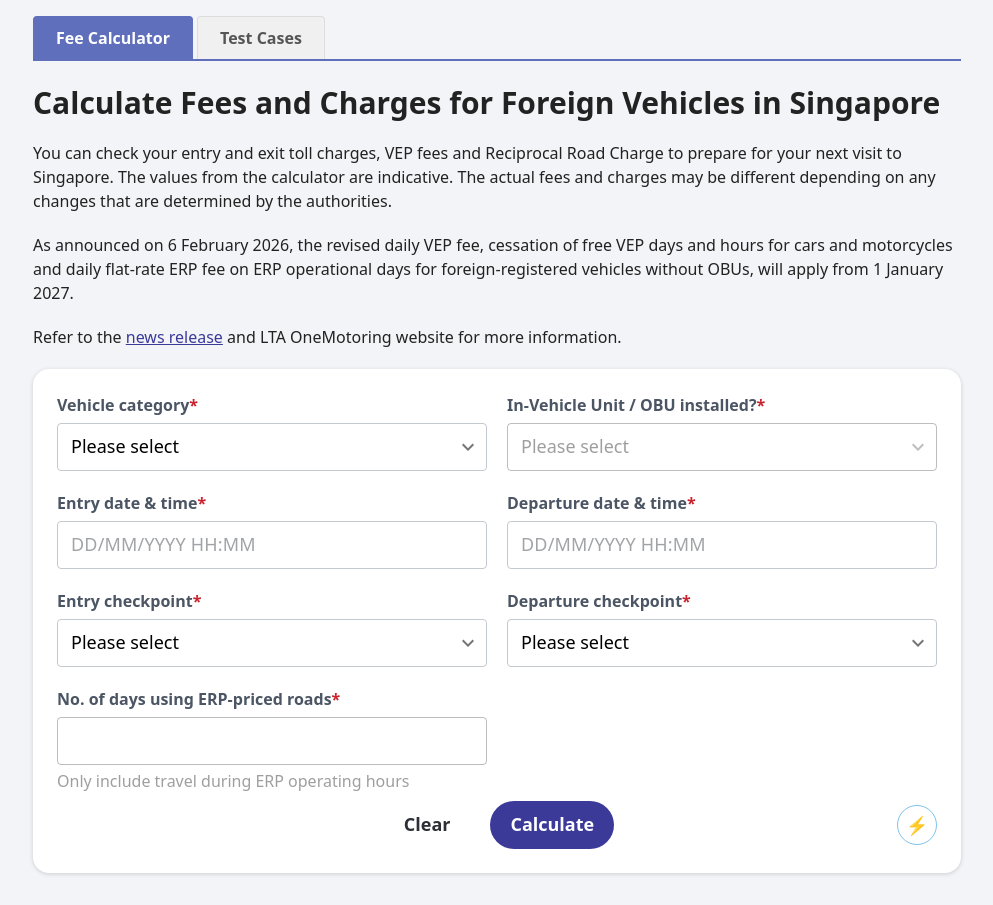
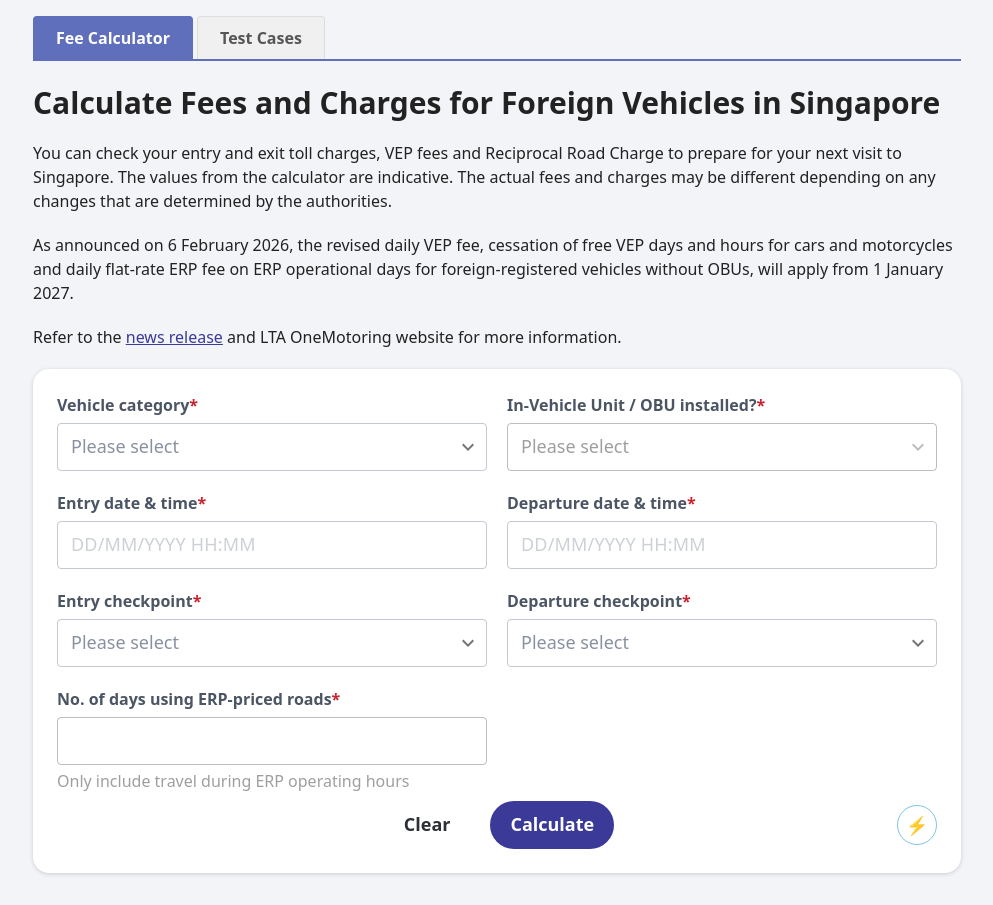
Before and after one commit to willteowh/vep-calculator, a React (Vite) app: page / in a window 1280 px wide. Shown: the whole page, without its empty margins (143-1136 px from the left). Built offline with nearby package versions, Linux system fonts and the light colour scheme.

Commit message:
UI update4

```diff
--- a/src/VEPCalculator.jsx
+++ b/src/VEPCalculator.jsx
@@ -290,6 +290,7 @@ export default function VEPCalculator() {
                 <Link
                   sx={linkStyle}
                   href="https://www.lta.gov.sg/content/ltagov/en/newsroom/2026/2/news-releases/updates-foreign-registered-vehicles-entering-singapore.html"
+                  target="_blank"
                 >
                   news release
                 </Link>
--- a/src/components/CalculatorForm.tsx
+++ b/src/components/CalculatorForm.tsx
@@ -20,6 +20,7 @@ import { DateTimePicker } from "@mui/x-date-pickers/DateTimePicker";
 import dayjs, { Dayjs } from "dayjs";
 import utc from "dayjs/plugin/utc";
 import timezone from "dayjs/plugin/timezone";
+import { useState } from "react";
 import { CALCULATOR_MAX_EXIT_DATE } from "@/config/constants";
 import {
   tertiaryButtonStyle,
@@ -66,6 +67,8 @@ export function CalculatorForm({
   onReset,
 }: CalculatorFormProps) {
   const hideIfProd = import.meta.env.VITE_INCLUDE_TESTS !== "false";
+  const [entryPickerOpen, setEntryPickerOpen] = useState(false);
+  const [departPickerOpen, setDepartPickerOpen] = useState(false);
 
   const minEntryDate = dayjs().subtract(14, "days");
   const maxExitDate = dayjs(CALCULATOR_MAX_EXIT_DATE);
@@ -92,6 +95,20 @@ export function CalculatorForm({
     }
   };
 
+  const openEntryDateTimePicker = () => {
+    if (!form.entryDatetime) {
+      handleEntryChange(dayjs());
+    }
+    setEntryPickerOpen(true);
+  };
+
+  const openDepartDateTimePicker = () => {
+    if (!form.departDatetime) {
+      handleDepartChange(dayjs());
+    }
+    setDepartPickerOpen(true);
+  };
+
   return (
     <>
       <Box>
@@ -106,7 +123,6 @@ export function CalculatorForm({
             <FormControl fullWidth error={!!errors.vehicleCategory}>
               <Select
                 displayEmpty
-                size="small"
                 value={form.vehicleCategory}
                 onChange={(e) =>
                   onFieldChange("vehicleCategory", e.target.value)
@@ -117,7 +133,9 @@ export function CalculatorForm({
                 }}
                 IconComponent={ExpandMoreIcon}
               >
-                <MenuItem value="">Please select</MenuItem>
+                <MenuItem value="" disabled>
+                  <em>Please select</em>
+                </MenuItem>
                 <MenuItem value="cars">Cars</MenuItem>
                 <MenuItem value="motorcycles">Motorcycles</MenuItem>
                 <MenuItem value="vans">Vans/Light Goods Vehicles</MenuItem>
@@ -141,14 +159,15 @@ export function CalculatorForm({
             <FormControl fullWidth error={!!errors.hasIU}>
               <Select
                 displayEmpty
-                size="small"
                 disabled={form.vehicleCategory !== "cars"}
                 value={form.hasIU}
                 onChange={(e) => onFieldChange("hasIU", e.target.value)}
                 sx={{ ...inputStyle, ...selectPlaceholderStyle }}
                 IconComponent={ExpandMoreIcon}
               >
-                <MenuItem value="">Please select</MenuItem>
+                <MenuItem value="">
+                  <em>Please select</em>
+                </MenuItem>
                 <MenuItem value="yes">Yes (IU / OBU installed)</MenuItem>
                 <MenuItem value="no">No (no IU / OBU)</MenuItem>
               </Select>
@@ -166,6 +185,9 @@ export function CalculatorForm({
             <DateTimePicker
               value={form.entryDatetime ? dayjs(form.entryDatetime) : null}
               onChange={handleEntryChange}
+              open={entryPickerOpen}
+              onOpen={() => setEntryPickerOpen(true)}
+              onClose={() => setEntryPickerOpen(false)}
               format="DD/MM/YYYY HH:mm"
               minDateTime={minEntryDayjs}
               maxDateTime={maxExitDayjs}
@@ -177,12 +199,18 @@ export function CalculatorForm({
                 textField: {
                   fullWidth: true,
                   size: "small",
+                  onClick: openEntryDateTimePicker,
                   error: !!errors.entryDatetime,
                   helperText: errors.entryDatetime || "",
                   sx: {
                     width: "100%",
                     ...inputStyle,
                     ...textFieldPlaceholderStyle,
+                    ...(form.entryDatetime && {
+                      "& .MuiPickersInputBase-sectionsContainer": {
+                        color: "#23272E",
+                      },
+                    }),
                   },
                 },
               }}
@@ -199,6 +227,9 @@ export function CalculatorForm({
             <DateTimePicker
               value={form.departDatetime ? dayjs(form.departDatetime) : null}
               onChange={handleDepartChange}
+              open={departPickerOpen}
+              onOpen={() => setDepartPickerOpen(true)}
+              onClose={() => setDepartPickerOpen(false)}
               format="DD/MM/YYYY HH:mm"
               minDateTime={minEntryDayjs}
               maxDateTime={maxExitDayjs}
@@ -211,12 +242,18 @@ export function CalculatorForm({
                 textField: {
                   fullWidth: true,
                   size: "small",
+                  onClick: openDepartDateTimePicker,
                   error: !!errors.departDatetime,
                   helperText: errors.departDatetime || "",
                   sx: {
                     width: "100%",
                     ...inputStyle,
                     ...textFieldPlaceholderStyle,
+                    ...(form.departDatetime && {
+                      "& .MuiPickersInputBase-sectionsContainer": {
+                        color: "#23272E",
+                      },
+                    }),
                   },
                 },
               }}
@@ -233,7 +270,6 @@ export function CalculatorForm({
             <FormControl fullWidth error={!!errors.entryCheckpoint}>
               <Select
                 displayEmpty
-                size="small"
                 value={form.entryCheckpoint}
                 onChange={(e) =>
                   onFieldChange("entryCheckpoint", e.target.value)
@@ -241,7 +277,9 @@ export function CalculatorForm({
                 sx={{ ...inputStyle, ...selectPlaceholderStyle }}
                 IconComponent={ExpandMoreIcon}
               >
-                <MenuItem value="">Please select</MenuItem>
+                <MenuItem value="" disabled>
+                  <em>Please select</em>
+                </MenuItem>
                 <MenuItem value="woodlands">Woodlands Checkpoint</MenuItem>
                 <MenuItem value="tuas">Tuas Checkpoint</MenuItem>
               </Select>
@@ -268,7 +306,9 @@ export function CalculatorForm({
                 sx={{ ...inputStyle, ...selectPlaceholderStyle }}
                 IconComponent={ExpandMoreIcon}
               >
-                <MenuItem value="">Please select</MenuItem>
+                <MenuItem value="" disabled>
+                  <em>Please select</em>
+                </MenuItem>
                 <MenuItem value="woodlands">Woodlands Checkpoint</MenuItem>
                 <MenuItem value="tuas">Tuas Checkpoint</MenuItem>
               </Select>
@@ -320,6 +360,7 @@ export function CalculatorForm({
                   variant="text"
                   onClick={onReset}
                   sx={tertiaryButtonStyle}
+                  disableRipple
                 >
                   Clear
                 </Button>
@@ -327,6 +368,7 @@ export function CalculatorForm({
                   variant="contained"
                   onClick={onCalculate}
                   sx={primaryButtonStyle}
+                  disableRipple
                 >
                   {UI_LABELS.CALCULATE}
                 </Button>
--- a/src/components/calculatorFormStyles.ts
+++ b/src/components/calculatorFormStyles.ts
@@ -8,7 +8,7 @@ export const formCardStyle = {
   backgroundColor: "#fff",
   //   border: "1px solid #e1e5eb",
   borderRadius: 4,
-  padding: { xs: 2, md: 3 },
+  padding: 3,
   mt: 2,
   mb: 2,
   boxShadow: "0px 1px 4px 0px rgba(0, 0, 0, 0.16)",
@@ -97,6 +97,9 @@ export const inputStyle = {
       height: "48px",
       padding: 0,
     },
+  "& .MuiPickersInputBase-sectionsContainer": {
+    color: "#8991A1",
+  },
   "& .MuiOutlinedInput-notchedOutline": {
     borderColor: "#C4C8D0",
   },
@@ -168,7 +171,7 @@ export const selectPlaceholderStyle = {
 } as const;
 
 export const textFieldPlaceholderStyle = {
-  "&::placeholder": {
+  "& input::placeholder": {
     color: "#8991A1",
     fontStyle: "normal",
     opacity: 1,
```
